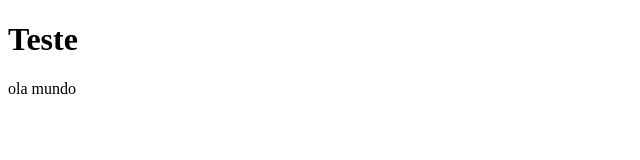
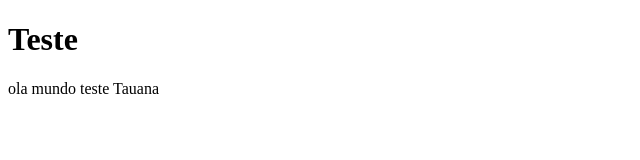
Before and after one commit to ICEI-PUC-Minas-PMV-ADS/pmv-ads-2022-1-e1-proj-web-t5-medicamento-facil, a plain HTML site: page index.html in a window 1280 px wide. Shown: the full height of the page, 0-640 px from the left. Drawn offline with Linux system fonts and the light colour scheme.

Commit message:
Update index.html

```diff
--- a/index.html
+++ b/index.html
@@ -9,5 +9,6 @@
 <body>
     <h1>Teste</h1>
     ola mundo
+    teste Tauana
 </body>
 </html>
```
